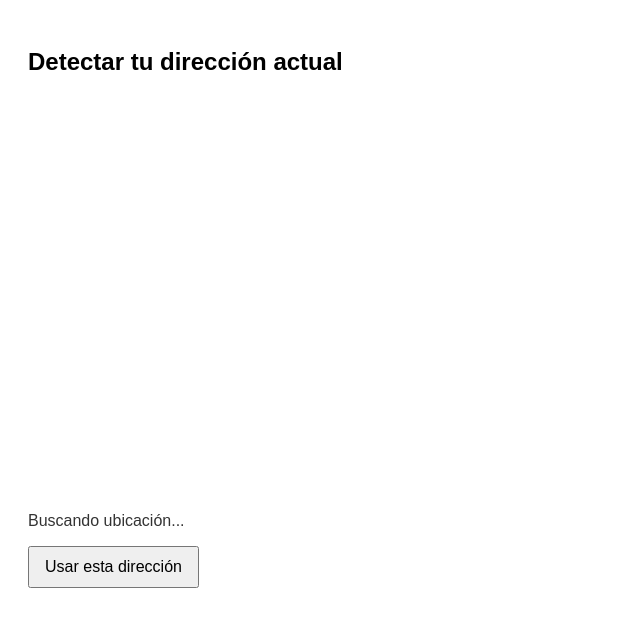
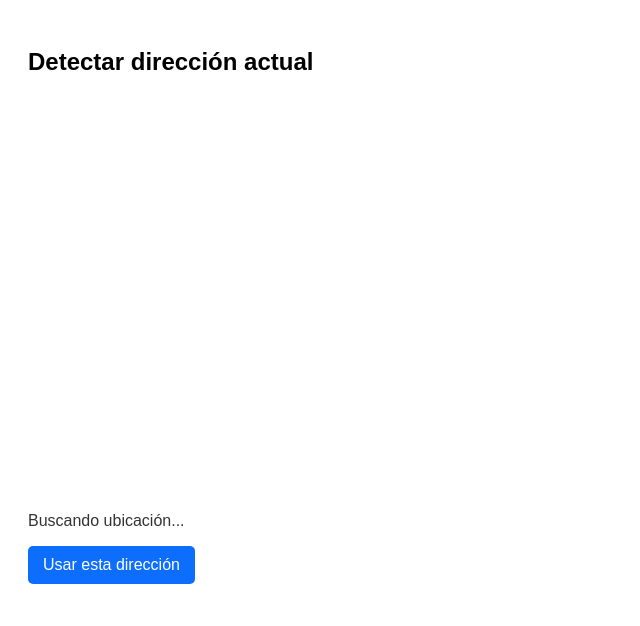
Before and after one commit to RIXXS443/distribuidora, a plain HTML site: page maps.html in a window 1280 px wide. Shown: the whole page, without its empty margins (0-640 px from the left). Drawn offline with Linux system fonts and the light colour scheme; some packages are replaced by stand-ins of ours.

Commit message:
Update maps.html

```diff
--- a/maps.html
+++ b/maps.html
@@ -4,33 +4,41 @@
   <meta charset="UTF-8">
   <title>Localizador de Dirección</title>
   <meta name="viewport" content="width=device-width, initial-scale=1.0">
+  <!-- Estilos básicos -->
   <style>
+    body {
+      padding: 20px;
+      font-family: Arial, sans-serif;
+    }
     #map {
       height: 400px;
       width: 100%;
       margin-bottom: 1rem;
     }
     #info {
-      font-family: Arial, sans-serif;
       font-size: 16px;
       color: #333;
       margin-bottom: 1rem;
     }
-    body {
-      padding: 20px;
-      font-family: Arial, sans-serif;
-    }
-    button {
+    #confirmBtn {
       padding: 10px 15px;
       font-size: 16px;
+      background-color: #0d6efd;
+      color: white;
+      border: none;
+      border-radius: 5px;
       cursor: pointer;
     }
+    #confirmBtn:hover {
+      background-color: #0b5ed7;
+    }
   </style>
-  <!-- Google Maps JavaScript API -->
+  <!-- Google Maps API -->
   <script src="https://maps.googleapis.com/maps/api/js?key=AIzaSyAMtAgUuEJadipA2jKGs6hdNcWXRSojgA8&libraries=places"></script>
 </head>
 <body>
-  <h2>Detectar tu dirección actual</h2>
+
+  <h2>Detectar dirección actual</h2>
   <div id="map"></div>
   <div id="info">Buscando ubicación...</div>
   <button id="confirmBtn">Usar esta dirección</button>
@@ -68,7 +76,6 @@
       });
     }
 
-    // Detectar ubicación del usuario
     if (navigator.geolocation) {
       navigator.geolocation.getCurrentPosition(
         (position) => {
@@ -77,7 +84,7 @@
           initMap(lat, lng);
         },
         (error) => {
-          document.getElementById("info").textContent = "Error al obtener la ubicación del usuario.";
+          document.getElementById("info").textContent = "Error al obtener la ubicación.";
           console.error(error);
         }
       );
@@ -85,11 +92,11 @@
       document.getElementById("info").textContent = "Geolocalización no soportada por este navegador.";
     }
 
-    // Guardar dirección y volver al formulario
+    // Guardar dirección y redirigir
     document.getElementById("confirmBtn").addEventListener("click", () => {
       if (direccionDetectada) {
         localStorage.setItem("direccionDetectada", direccionDetectada);
-        window.location.href = "index.html";
+        window.location.href = "index.html"; // asegurate que esté en la misma ruta
       } else {
         alert("Aún no se ha detectado una dirección válida.");
       }
```
